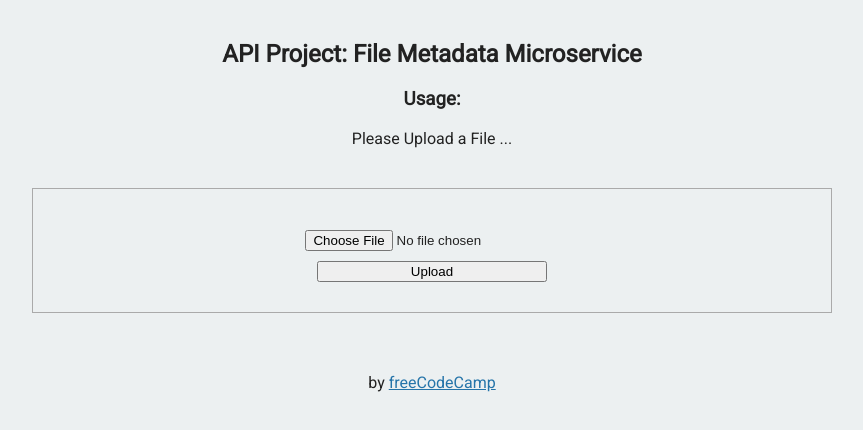
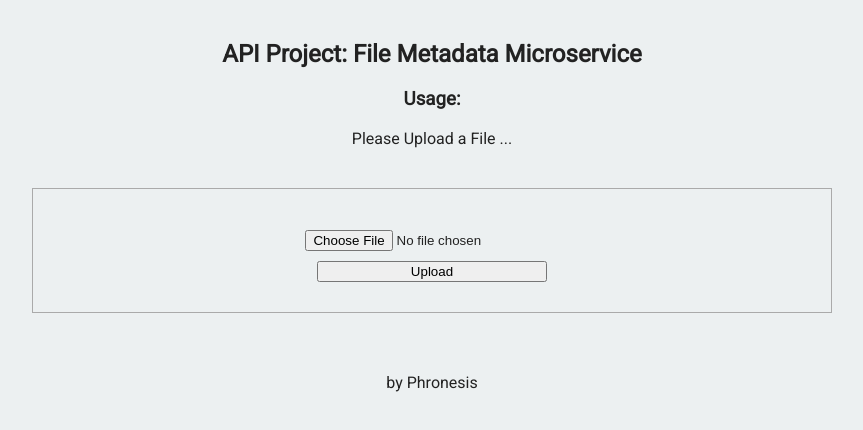
Before and after one commit to Phrone5i5/freeCodeCamp-metadata-analysis, a website: page views/index.html in a window 1280 px wide. Shown: the whole page, without its empty margins (208-1071 px from the left). Drawn offline with Linux system fonts and the light colour scheme.

Commit message:
Update index.html

```diff
--- a/views/index.html
+++ b/views/index.html
@@ -27,7 +27,7 @@
       <div class="footer">
         <p>
           by
-          <a href="http://www.freecodecamp.com">freeCodeCamp</a>
+          Phronesis
         </p>
       </div>
    </body>
```
